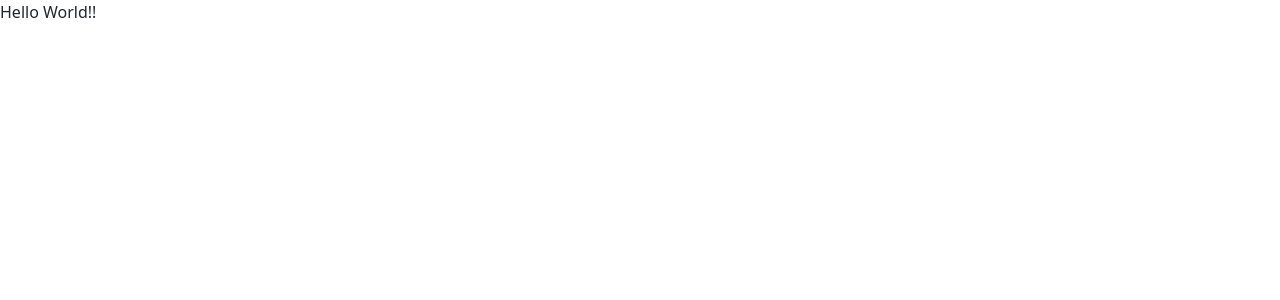
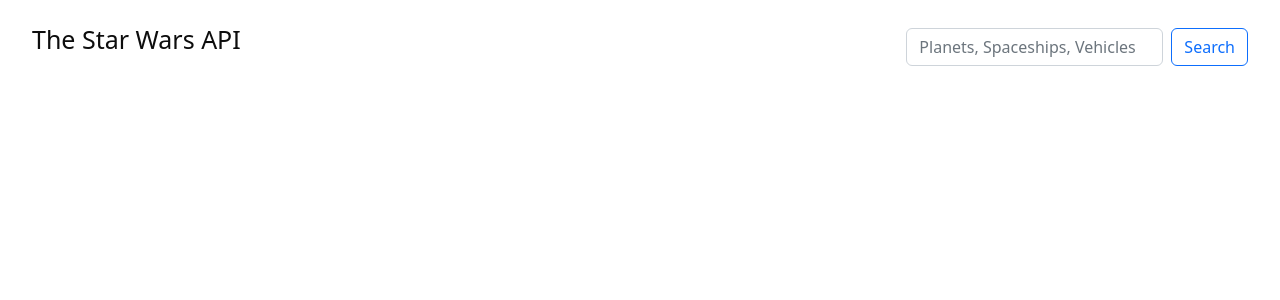
Before and after one commit to cajimenez96/challenge-di, a React (Create React App) app: page / in a window 1280 px wide. Shown: the top 300 px of the page. Built offline with nearby package versions, Linux system fonts and the light colour scheme.

Commit message:
feature(navbar): Create component

```diff
--- a/src/App.js
+++ b/src/App.js
@@ -1,10 +1,11 @@
 import React from 'react';
+import Navbar from './components/Navbar/Navbar';
 
 function App() {
   return (
-    <div>
-      Hello World!!
-    </div>
+    <>
+      <Navbar />
+    </>
   );
 }
 
--- /dev/null
+++ b/src/components/Navbar/Navbar.js
@@ -0,0 +1,23 @@
+import React from 'react';
+import styles from './navbar.module.css';
+
+const Navbar = () => {
+  return (
+    <nav className={`navbar navbar-expand-lg ${styles.containerNav}`}>
+      <div className="container-fluid mt-0">
+        <h2 className={styles.titleNavbar} href="#">The Star Wars API</h2>
+        <button className="navbar-toggler" type="button" data-bs-toggle="collapse" data-bs-target="#navbarSearch" aria-controls="navbarSearch" aria-expanded="false" aria-label="Toggle navigation">
+          <span className="navbar-toggler-icon"></span>
+        </button>
+        <div className={`collapse navbar-collapse ${styles.collapseForm}`} id="navbarSearch">
+          <form className="d-flex ms-auto mt-0 mt-sm-2 w-auto" role="search">
+            <input className="form-control me-2 w-100" type="search" placeholder="Planets, Spaceships, Vehicles, People, Films or Species" aria-label="Search" />
+            <button className="btn btn-outline-primary" type="submit">Search</button>
+          </form>
+        </div>
+      </div>
+    </nav>
+  )
+}
+
+export default Navbar
--- /dev/null
+++ b/src/components/Navbar/navbar.module.css
@@ -0,0 +1,15 @@
+.containerNav {
+  padding: 20px;
+}
+
+.titleNavbar {
+  color: #0D0D0D;
+  text-decoration: none;
+  font-size: 25px;
+}
+
+@media (max-width: 991px) {
+  .collapseForm {
+    margin: 20px;
+  }
+}
```
